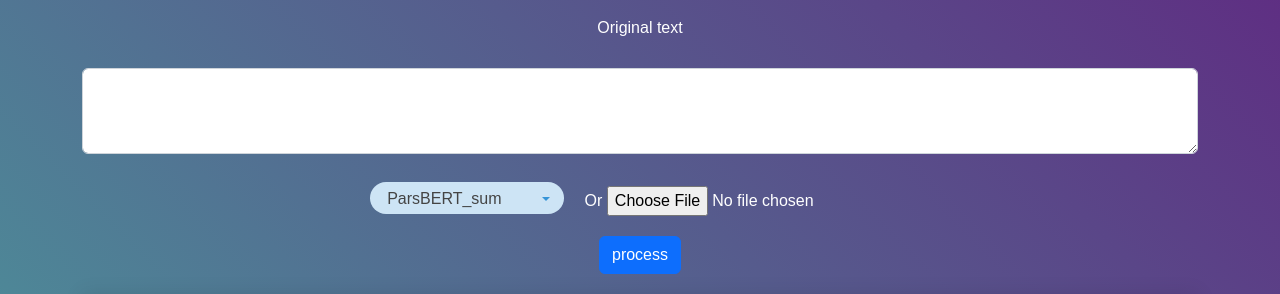
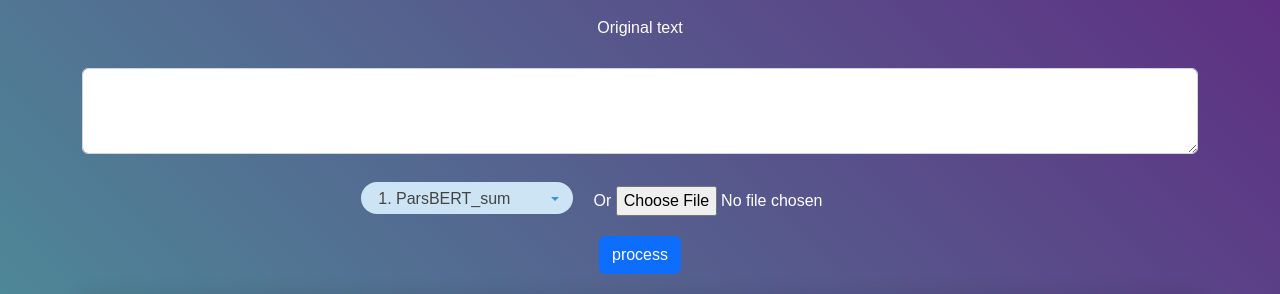
Before and after one commit to arashasg/Persian-Summarizer, a Django app: page /en/ in a window 1280 px wide. Shown: the part 56-350 px from the top of the page. Run offline with Django 4.2, Linux system fonts and the light colour scheme; the visitor is signed in with stand-in values (Sample User, id 1); data that the repository does not hold is empty; some libraries are stand-ins or nearby versions.

Commit message:
add third model mt5

```diff
--- a/django_web_based_panel/processnlp/forms.py
+++ b/django_web_based_panel/processnlp/forms.py
@@ -45,6 +45,11 @@ def generate_summary(model, abstract, num_beams = 2, repetition_penalty = 1.0,
     return "".join(preds)
 ##########
 
+# MODEL 3
+fine3 = AutoModelForSeq2SeqLM.from_pretrained('processnlp/model_3/mt5-small-fine-tune-100', local_files_only=True)
+tokenizer3 = MT5Tokenizer.from_pretrained("processnlp/model_2/mt5-small", local_files_only=True)
+##########
+
 class NlpModelForm(forms.Form):
     nlp_model_num = forms.ChoiceField(choices=NlpModel.NLP_MODEL_NUM_CHOICES)
     original_text = forms.CharField(required=False)
@@ -77,6 +82,8 @@ class NlpModelForm(forms.Form):
             summary = result['predictions'][0]
         elif nlp_model_num == '2':
             summary = generate_summary(model=fine, abstract=original_text, num_beams=2, max_output_length=120)
+        elif nlp_model_num == '3':
+            summary = generate_summary(model=fine3, abstract=original_text, num_beams=2, max_output_length=120)
         else:
             summary = text
         end_time = time.time()
--- a/django_web_based_panel/processnlp/models.py
+++ b/django_web_based_panel/processnlp/models.py
@@ -6,9 +6,9 @@ from django.urls import reverse
 
 class NlpModel(models.Model):
     NLP_MODEL_NUM_CHOICES = (
-        ('1', _('ParsBERT_sum')),
-        ('2', _('MT5_fine_tuned')),
-        ('3', _('WikiBert2WikiBert')),
+        ('1', _('1. ParsBERT_sum')),
+        ('2', _('2. MT5_fine_tuned')),
+        ('3', _('3. WikiBert2WikiBert')),
     )
     original_text = models.TextField(_('Original text'))
     nlp_model_num = models.CharField(_('Nlp model number'), max_length=2, choices=NLP_MODEL_NUM_CHOICES)
--- a/django_web_based_panel/processnlp/templates/processnlp/nlp_list_create.html
+++ b/django_web_based_panel/processnlp/templates/processnlp/nlp_list_create.html
@@ -36,7 +36,7 @@
             <tr>
                 <td>{{ nlp_model.original_text|truncatechars:120|linebreaks }}</td>
                 <td>{{ nlp_model.nlp_model_num }}</td>
-                <td>{{ nlp_model.summary|truncatechars:120|linebreaks }}</td>
+                <td>{{ nlp_model.summary|truncatechars:220|linebreaks }}</td>
                 <td>{{ nlp_model.processing_time }}</td>
             </tr>
         {% endfor %}
```
Also changed, not shown: News Summarizer/Data/README.md, 1 other file.
